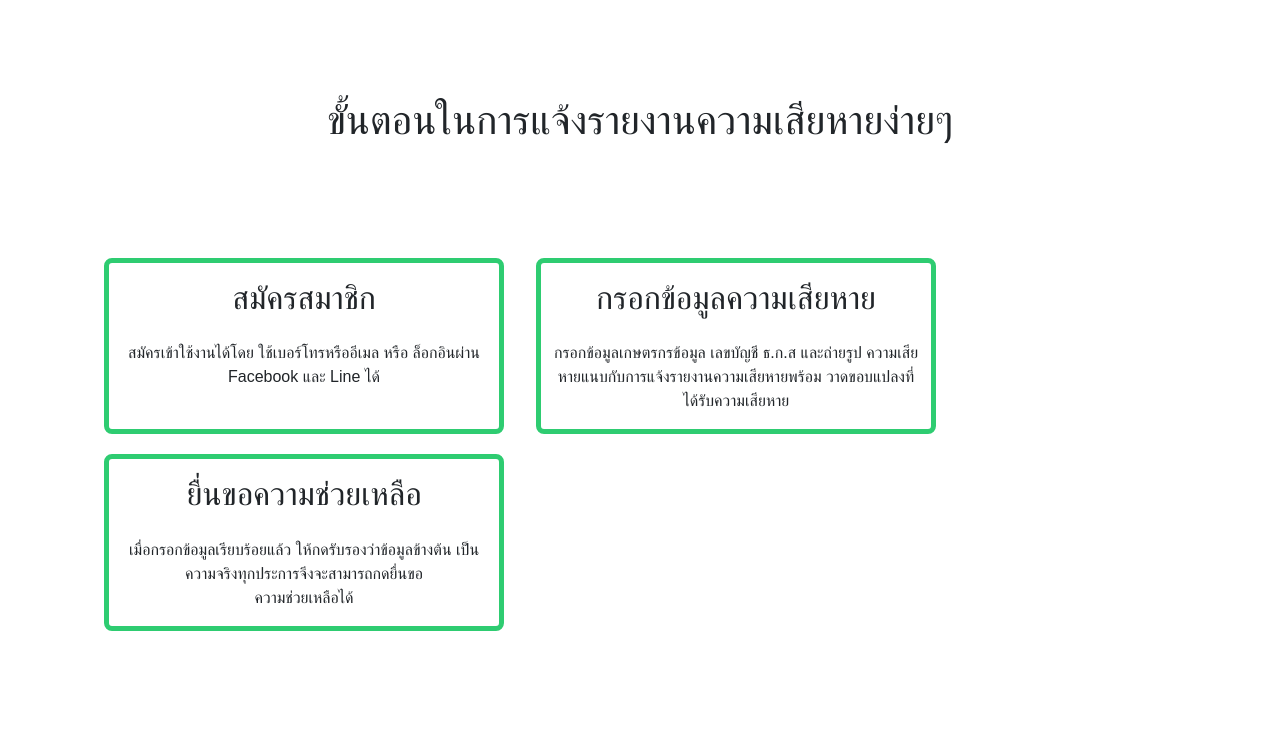
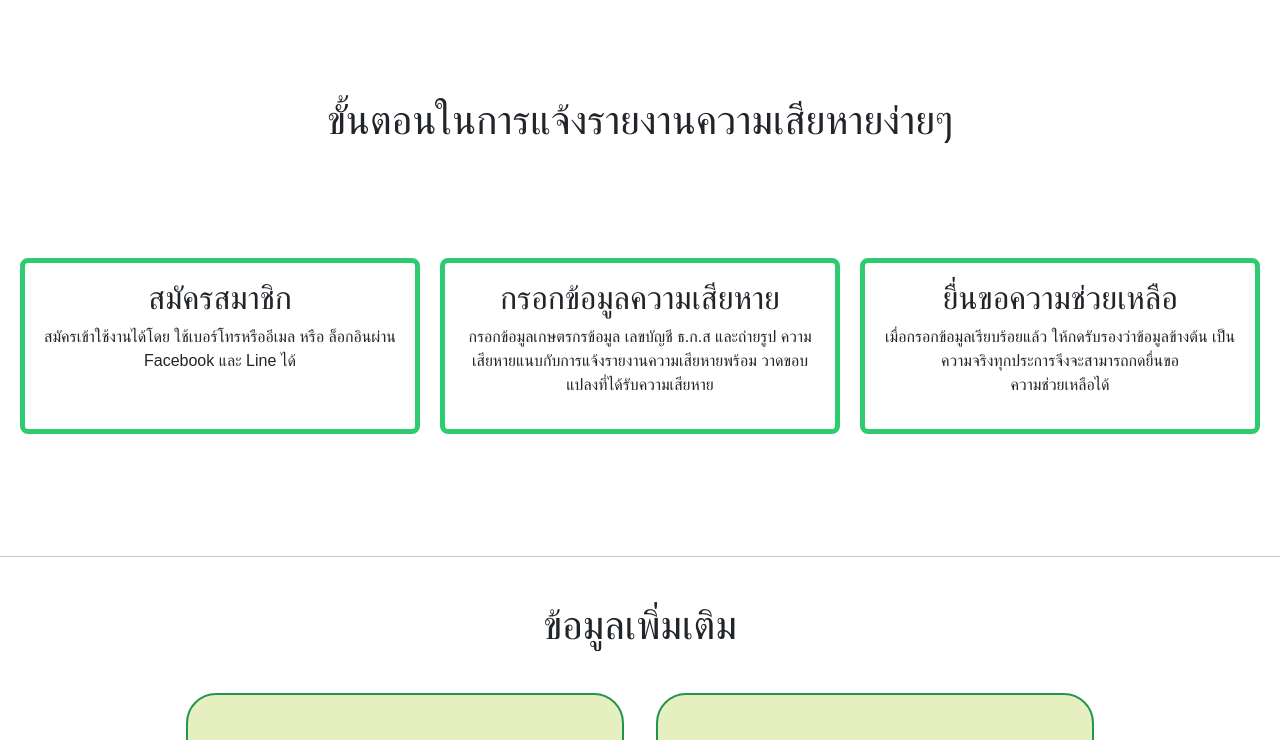
Before and after one commit to phukaokub/New_FarmInsure_LandingPage, a website: page Boostrap Workspace/usage.html in a window 1280 px wide. Shown: the top 740 px of the page. Drawn offline with nearby package versions, Linux system fonts and the light colour scheme; a web font is replaced by a local one.

Commit message:
edit frame

```diff
--- a/Boostrap Workspace/usage.css
+++ b/Boostrap Workspace/usage.css
@@ -1,12 +1,7 @@
 @import url(https://fonts.googleapis.com/css2?family=Anuphan&family=IBM+Plex+Sans+Thai&display=swap%27);
 *{
-    padding: 0;
-    margin: 0;
-    box-sizing: border-box;
     font-family: 'IBM Plex Sans Thai', sans-serif;
 }
-
-
 html{
     scroll-behavior: smooth;
 }
@@ -15,13 +10,6 @@ html{
     background-color:rgba(168, 202, 48, 0.2) ;
 }
 /* <!-- =============================NAVBAR================================ --> */
-.nav-item{
-    font-weight:500 ;
-    padding-left: 35px;
-}
-.nav-link{
-    color:black;
-}
 .btn{
     background-color: transparent;
     color: black;
@@ -33,23 +21,10 @@ html{
     border: 2px solid white;
 }
 /* <!-- =============================SECTION ขั้นตอนในการแจ้งรายงานความเสียหายง่ายๆ================================ --> */
-.ceta{
-    min-width: 400px ;
-    border: none;
-}
 .con2{
-    margin: auto;
-    padding: 0px 100px;
-    border: none;
     display: flex;
     justify-content: center;
     align-items: center;
-}
-.con2 h2{
-    padding: 1rem;
-}
-.con2 p {
-    padding: 0rem;
 }
 .Report1{
     width: 400px;
--- a/Boostrap Workspace/usage.html
+++ b/Boostrap Workspace/usage.html
@@ -2,9 +2,9 @@
 <html lang="en">
 
 <head>
-    <meta charset="UTF-8">
+    <meta charset="utf-8">
     <meta name="viewport" content="width=device-width, initial-scale=1.0">
-    <title>Test</title>
+    <title>มะลิซ้อน</title>
     <link rel="stylesheet"  href="https://cdn.jsdelivr.net/npm/bootstrap@5.3.0/dist/css/bootstrap.min.css">
     <script src="https://cdn.jsdelivr.net/npm/@popperjs/core@2.11.8/dist/umd/popper.min.js" integrity="sha384-I7E8VVD/ismYTF4hNIPjVp/Zjvgyol6VFvRkX/vR+Vc4jQkC+hVqc2pM8ODewa9r" crossorigin="anonymous"></script>
     <script src="https://cdn.jsdelivr.net/npm/bootstrap@5.3.0/dist/js/bootstrap.min.js" integrity="sha384-fbbOQedDUMZZ5KreZpsbe1LCZPVmfTnH7ois6mU1QK+m14rQ1l2bGBq41eYeM/fS" crossorigin="anonymous"></script>
@@ -13,26 +13,26 @@
 
 <body>
     <!-- =============================SECTION ขั้นตอนในการแจ้งรายงานความเสียหายง่ายๆ================================ -->
-    <section class="ceta py-5">
-        <div class="con1 container text-center py-5">
+    <section class="info1 py-5">
+        <div class="container text-center py-5" id="con1">
                 <div class="text-dark">
                     <h1>ขั้นตอนในการแจ้งรายงานความเสียหายง่ายๆ</h1>
                 </div>
         </div>
         <div class="con2 container2 py-5">
             <div class="row">
-                <div class="Report1 col-md-4 text-center border-5 rounded-3 mx-3">
+                <div class="Report1 col-md-4 text-center border-5 rounded-3 p-3">
                     <h2>สมัครสมาชิก</h2>
                     <p>สมัครเข้าใช้งานได้โดย ใช้เบอร์โทรหรืออีเมล หรือ ล็อกอินผ่าน Facebook และ Line ได้</p>
                 </div>
-                <div class="Report1 col-md-4 text-center border-5 rounded-3 mx-3">
+                <div class="Report1 col-md-4 text-center border-5 rounded-3 p-3">
                     <h2>กรอกข้อมูลความเสียหาย</h2>
                     <p>กรอกข้อมูลเกษตรกรข้อมูล
                         เลขบัญชี ธ.ก.ส และถ่ายรูป
                         ความเสียหายแนบกับการแจ้งรายงานความเสียหายพร้อม
                         วาดขอบแปลงที่ได้รับความเสียหาย</p>
                 </div>
-                <div class="Report1 col-md-4 text-center border-5 rounded-3 mx-3">
+                <div class="Report1 col-md-4 text-center border-5 rounded-3 p-3">
                     <h2>ยื่นขอความช่วยเหลือ</h2>
                     <p>เมื่อกรอกข้อมูลเรียบร้อยแล้ว
                         ให้กดรับรองว่าข้อมูลข้างต้น
```
